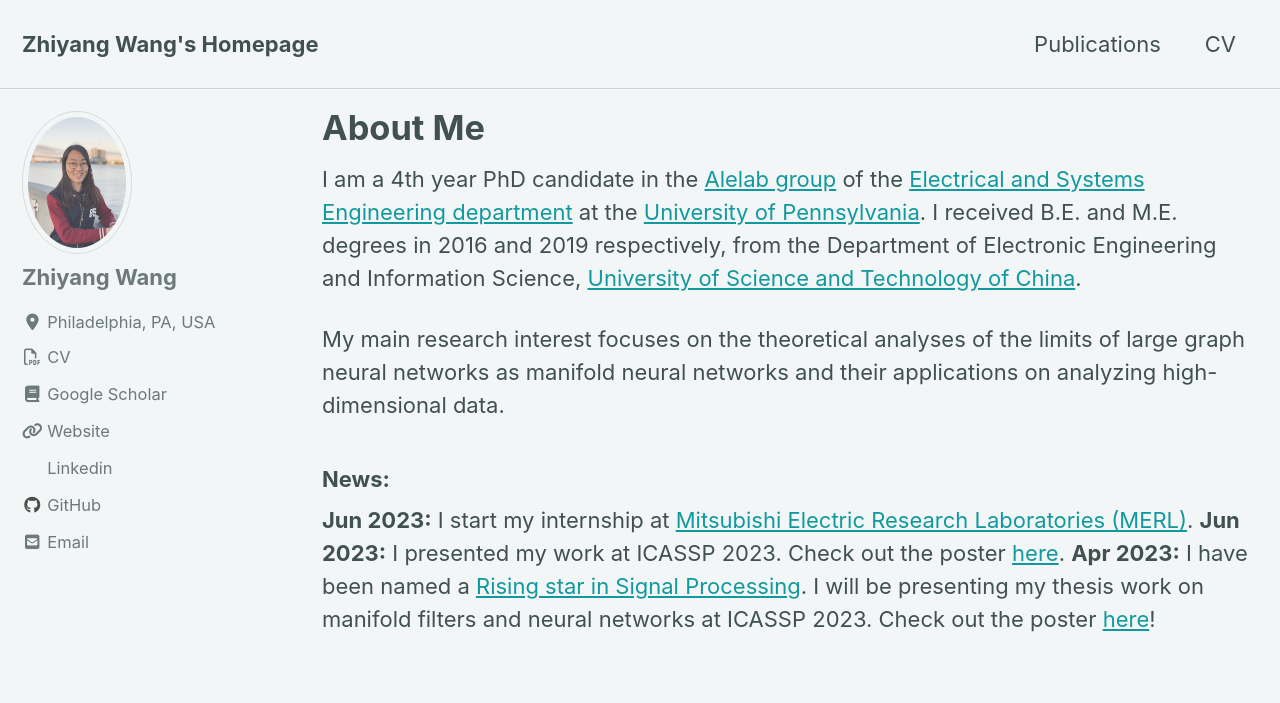
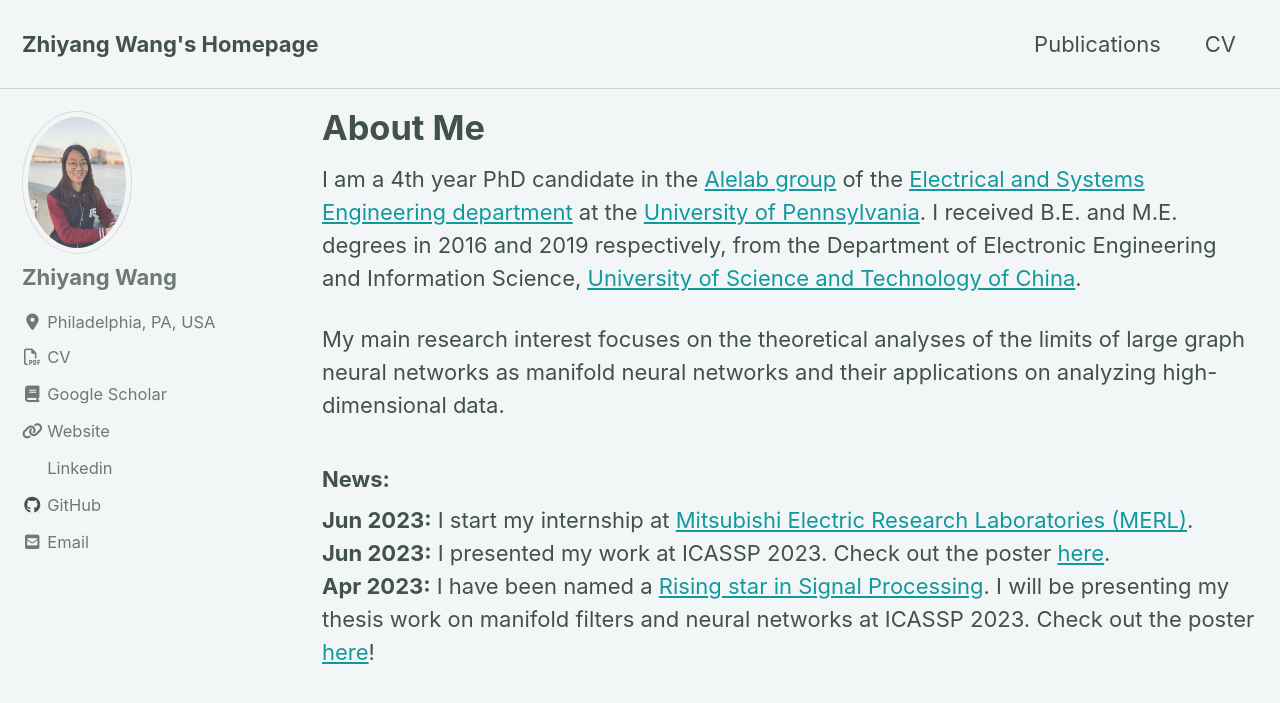
Before and after one commit to Zhiyang43/zhiyang43.github.io, a Jekyll site: the page built from _pages/about.md, in a window 1280 px wide and 900 px high. Shown: the top 703 px of the window. Built offline with Jekyll 4.4.1, drawn with Linux system fonts in a browser that asks for light colours; cached includes are drawn as plain includes; nearby versions of some CDN libraries.

```diff
--- a/_pages/about.md
+++ b/_pages/about.md
@@ -18,6 +18,6 @@ My main research interest focuses on the theoretical analyses of the limits of l
 
 <h3>News:</h3>
 
-<b>Jun 2023:</b> I start my internship at [Mitsubishi Electric Research Laboratories (MERL)](https://www.merl.com/).
-<b>Jun 2023:</b> I presented my work at ICASSP 2023. Check out the poster [here](https://zhiyangw.com/Papers/ICASSP_convolutional_poster.pdf).
-<b>Apr 2023:</b> I have been named a [Rising star in Signal Processing](https://2023.ieeeicassp.org/call-for-applications-rising-stars-in-signal-processing/). I will be presenting my thesis work on manifold filters and neural networks at ICASSP 2023. Check out the poster [here](https://zhiyangw.com/Papers/Asilomar2023.pdf)!
+<b>Jun 2023:</b> I start my internship at [Mitsubishi Electric Research Laboratories (MERL)](https://www.merl.com/).<br>
+<b>Jun 2023:</b> I presented my work at ICASSP 2023. Check out the poster [here](https://zhiyangw.com/Papers/ICASSP_convolutional_poster.pdf).<br>
+<b>Apr 2023:</b> I have been named a [Rising star in Signal Processing](https://2023.ieeeicassp.org/call-for-applications-rising-stars-in-signal-processing/). I will be presenting my thesis work on manifold filters and neural networks at ICASSP 2023. Check out the poster [here](https://zhiyangw.com/Papers/Asilomar2023.pdf)!<br>
```
